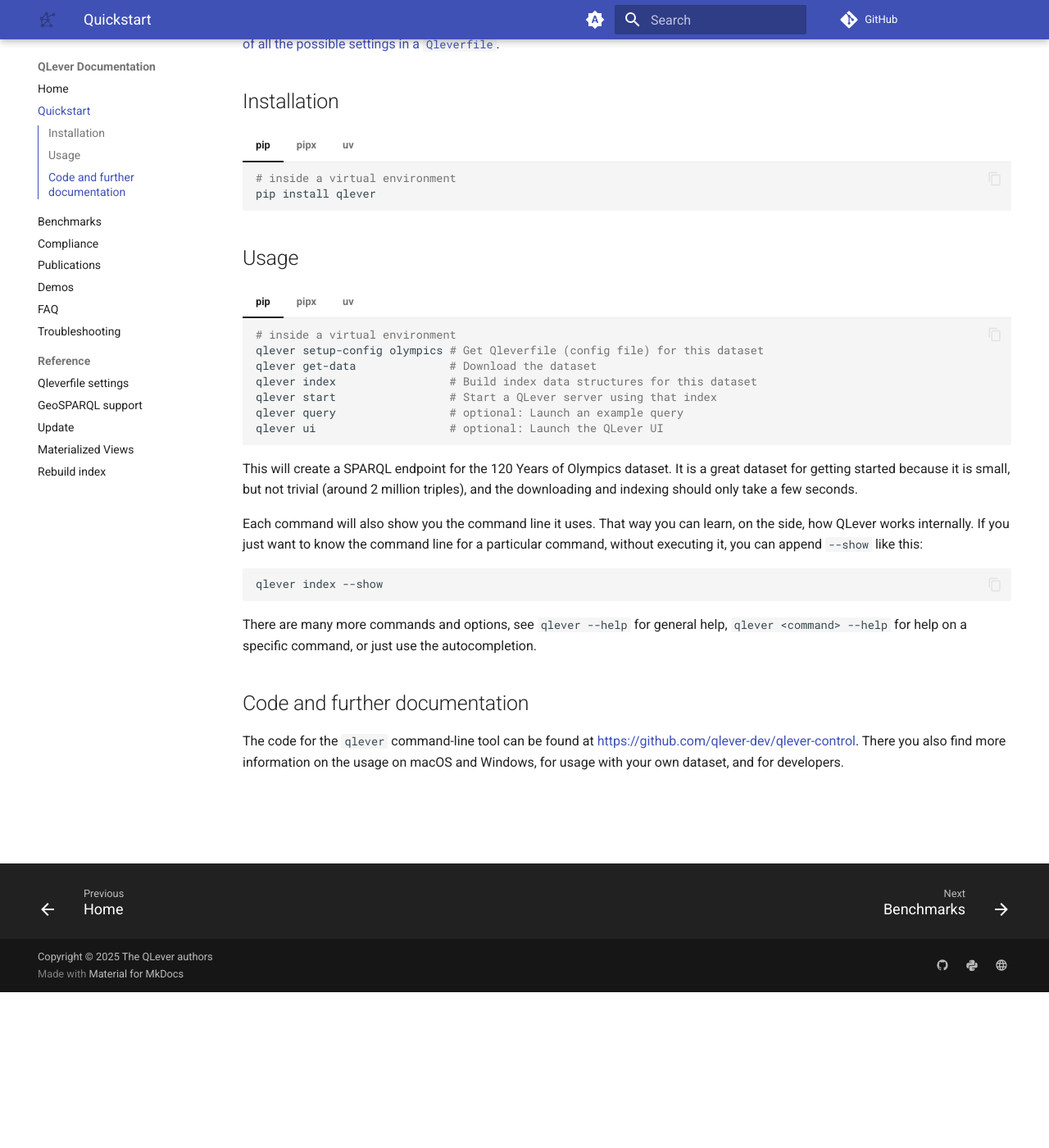
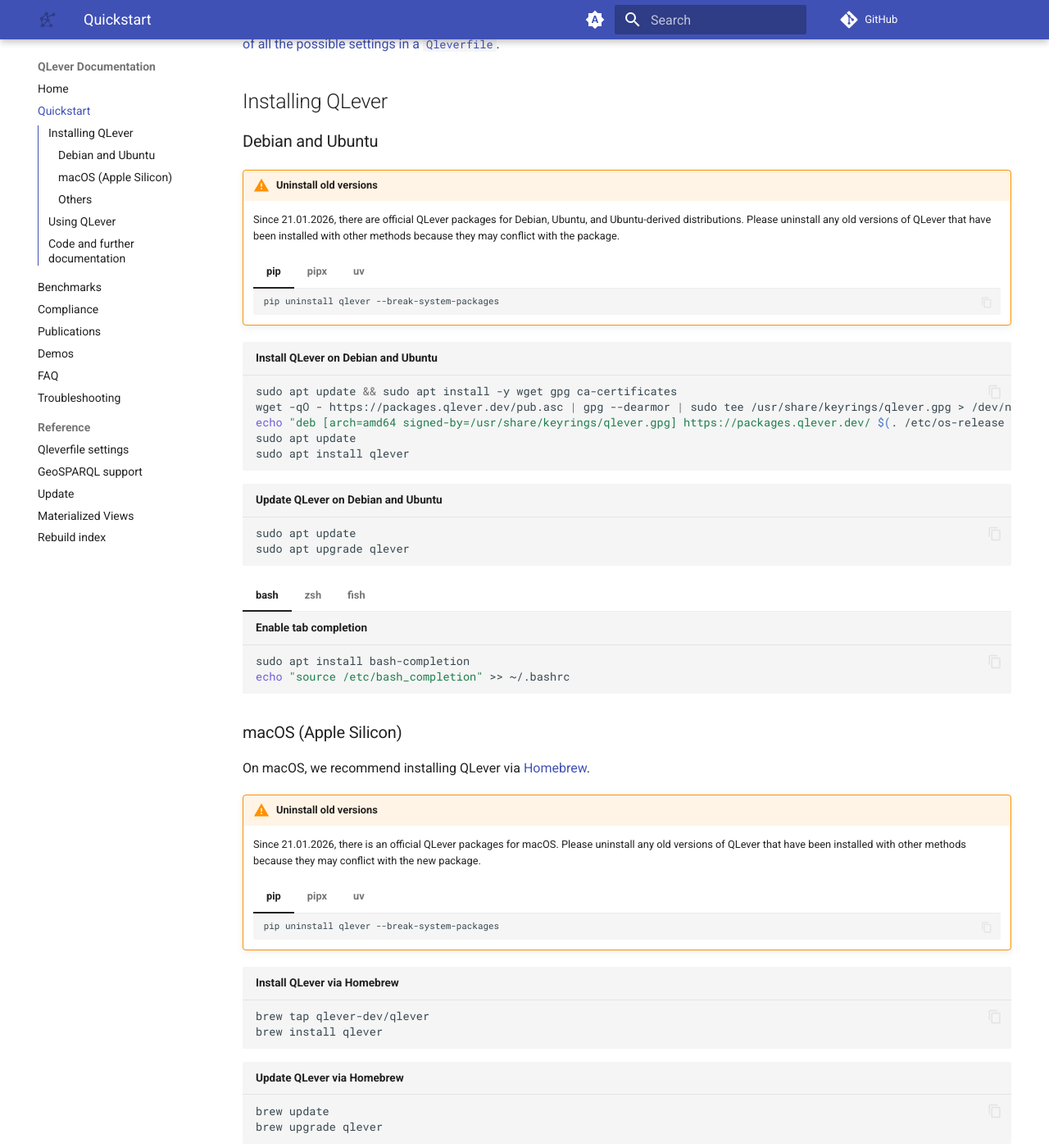
Before and after one commit to qlever-dev/qlever-docs, an MkDocs documentation site: the page built from docs/quickstart.md, in a window 1280 px wide and 1400 px high, scrolled down 190 px. Shown: the whole window at 82% size. Built offline with MkDocs 1.6.1 and Material for MkDocs 9.7.7, drawn with Linux system fonts in a browser that asks for light colours; plug-ins that fetch from the network failed and are left out; comment, search, counter and statistics services are not loaded; the version menu is left out; some of the changed text lies outside the part shown.

Commit message:
Switch from installation via `PyPI` to installation via proper package (#19)
So far, the standard way to install QLever was via `pipx install qlever` or similar, which installed a command-line tool, which used the `adfreiburg/qlever` Docker image by default. Now, there are proper packages for Debian, Ubuntu, Ubuntu-derived distributions, and macOS, and the recommended way to install QLever is via one of these packages

Co-authored-by: Hannah Bast <bast@cs.uni-freiburg.de>

````diff
--- a/docs/quickstart.md
+++ b/docs/quickstart.md
@@ -5,23 +5,116 @@ tool `qlever`, which is controlled by a single configuration file, called
 `Qleverfile`. For most applications, the `qlever` command-line tool is all you
 need to use QLever. [See here for a complete reference of all the possible settings in a `Qleverfile`](qleverfile.md).
 
-## Installation
+## Installing QLever
+
+### Debian and Ubuntu
+
+!!! warning "Uninstall old versions"
+    Since 21.01.2026, there are official QLever packages for Debian, Ubuntu, and Ubuntu-derived distributions. Please uninstall any old versions of QLever that have been installed with other methods because they may conflict with the package.
+    === "pip"
+        ```bash
+        pip uninstall qlever --break-system-packages
+        ```
+    === "pipx"
+        ```bash
+        pipx uninstall qlever
+        ```
+    === "uv"
+        ```bash
+        uv tool uninstall qlever
+        ```
+
+```bash title="Install QLever on Debian and Ubuntu"
+sudo apt update && sudo apt install -y wget gpg ca-certificates
+wget -qO - https://packages.qlever.dev/pub.asc | gpg --dearmor | sudo tee /usr/share/keyrings/qlever.gpg > /dev/null
+echo "deb [arch=amd64 signed-by=/usr/share/keyrings/qlever.gpg] https://packages.qlever.dev/ $(. /etc/os-release && echo "${UBUNTU_CODENAME:-$VERSION_CODENAME}") main" | sudo tee /etc/apt/sources.list.d/qlever.list
+sudo apt update
+sudo apt install qlever
+```
+
+```bash title="Update QLever on Debian and Ubuntu"
+sudo apt update
+sudo apt upgrade qlever
+```
+
+=== "bash"
+    ```bash title="Enable tab completion"
+    sudo apt install bash-completion
+    echo "source /etc/bash_completion" >> ~/.bashrc
+    ```
+=== "zsh"
+    ```zsh title="Enable tab completion"
+    echo "autoload -U compinit && compinit" >> ~/.zshrc
+    ```
+=== "fish"
+    ```fish title="Enable tab completion"
+    # Nothing to do
+    ```
+
+### macOS (Apple Silicon)
+
+On macOS, we recommend installing QLever via [Homebrew](https://brew.sh/).
+
+!!! warning "Uninstall old versions"
+    Since 21.01.2026, there is an official QLever packages for macOS. Please uninstall any old versions of QLever that have been installed with other methods because they may conflict with the new package.
+    === "pip"
+        ```bash
+        pip uninstall qlever --break-system-packages
+        ```
+    === "pipx"
+        ```bash
+        pipx uninstall qlever
+        ```
+    === "uv"
+        ```bash
+        uv tool uninstall qlever
+        ```
+
+```bash title="Install QLever via Homebrew"
+brew tap qlever-dev/qlever
+brew install qlever
+```
+
+```bash title="Update QLever via Homebrew"
+brew update
+brew upgrade qlever
+```
+
+### Others
+
+For any of the platforms not listed above you can install the `qlever` CLI tool using system independent methods. Note: QLever will be executed in a container which will come with a performance penalty.
 
 === "pip"
-    ``` bash
+    ``` bash title="Install QLever via pip"
     # inside a virtual environment
     pip install qlever
     ```
 === "pipx"
-    ``` bash
+    ``` bash title="Install QLever via pipx"
     pipx install qlever
     ```
 === "uv"
-    ```bash
-    uv tool install --upgrade qlever
+    ```bash title="Install QLever via uv"
+    uv tool install qlever
     ```
 
-## Usage
+<!-- Dummy HTML comment to prevent MkDocs from glueing the previous and next code block together -->
+
+=== "pip"
+    ``` bash title="Update QLever via pip"
+    # inside a virtual environment
+    pip uninstall qlever && pip install qlever
+    ```
+=== "pipx"
+    ``` bash title="Update QLever via pipx"
+    pipx upgrade qlever
+    ```
+=== "uv"
+    ```bash title="Install QLever via uv"
+    uv tool upgrade qlever
+    ```
+
+## Using QLever
 
 === "pip"
     ``` bash
````
